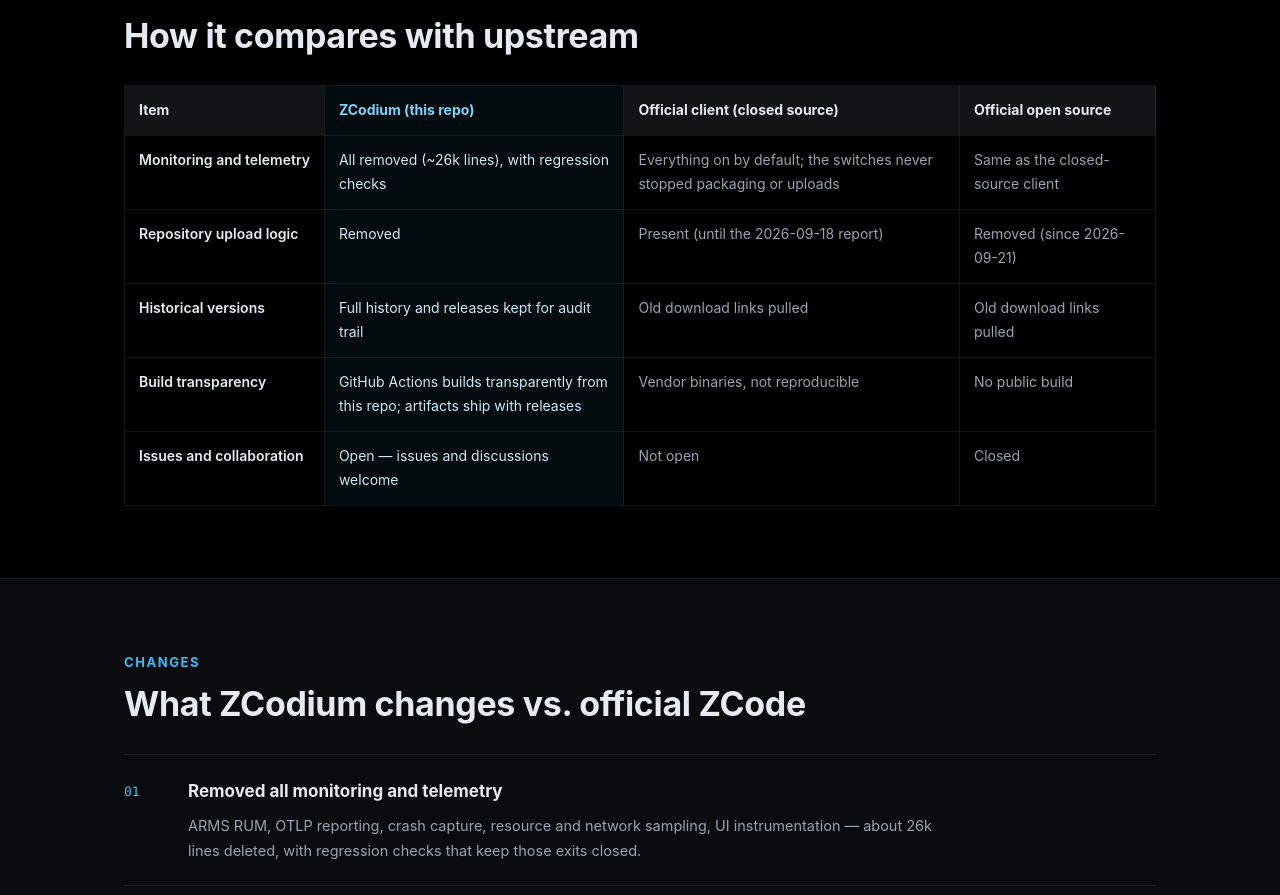
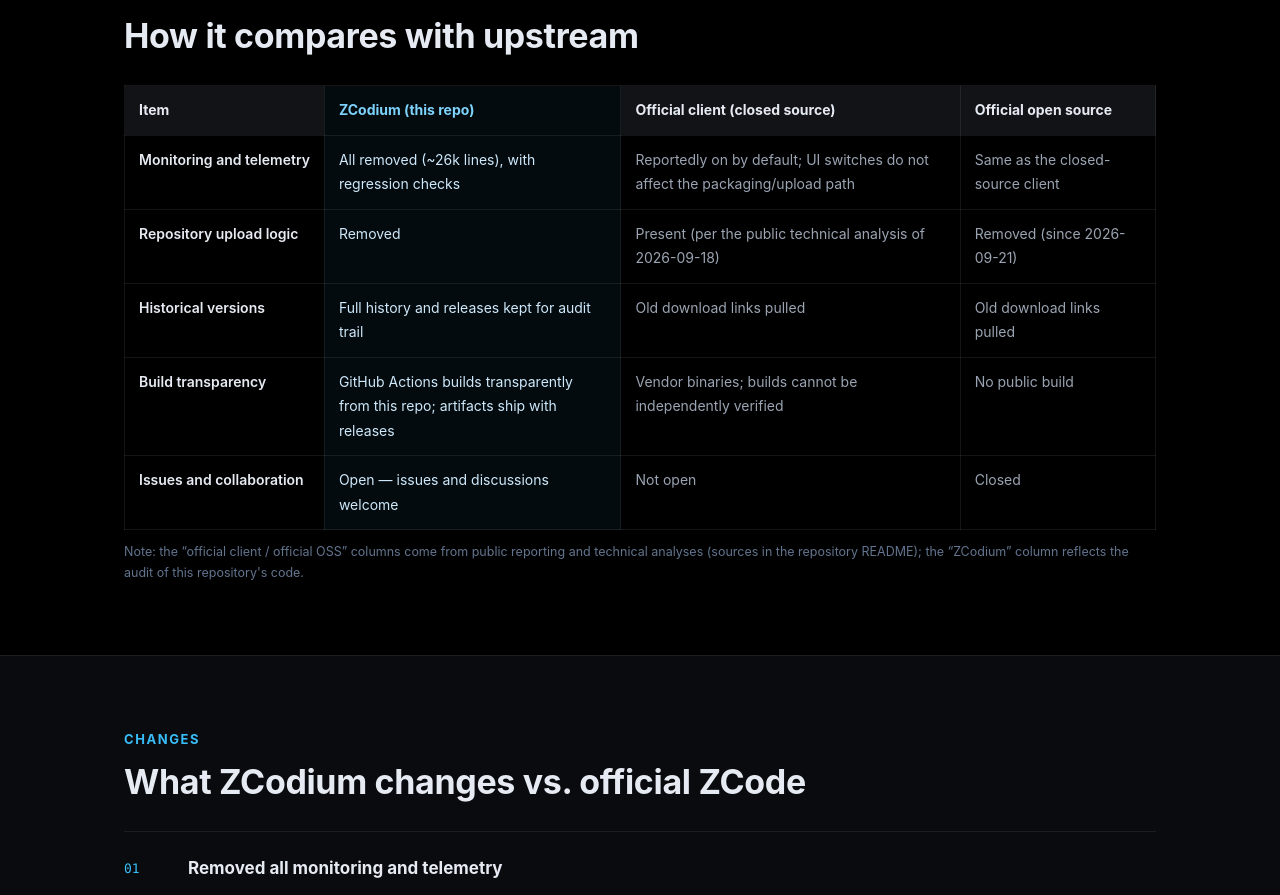
Before and after one commit to ZCodium-project/zcodium-project.github.io, a Svelte app: page / in a window 1280 px wide. Shown: the part 2560-3455 px from the top of the page. Built offline with nearby package versions, Linux system fonts and the light colour scheme; no server answers.

Commit message:
site: soften the comparison wording and cite the sources

```diff
--- a/src/data/content.ts
+++ b/src/data/content.ts
@@ -44,6 +44,7 @@
     kicker: string;
     title: string;
     scrollHint: string;
+    note: string;
     headers: {
       item: string;
       audit: string;
@@ -120,6 +121,7 @@
       kicker: "Compare",
       title: "和官方版本的区别",
       scrollHint: "表格可左右滑动查看",
+      note: "注：“官方客户端 / 官方开源版”两列的信息来自公开报道与技术分析（出处见仓库 README 的“背景”章节）；“ZCodium”一列为本仓库代码的审计结果。",
       headers: {
         item: "对比项",
         audit: "ZCodium（本仓库）",
@@ -130,13 +132,13 @@
         {
           item: "监控与遥测",
           audit: "全部移除（约 2.6 万行），并加防回归检查",
-          client: "全套默认开启，开关管不到打包上传",
+          client: "据公开报道默认全套开启，界面开关不影响打包上传",
           oss: "与闭源版相同",
         },
         {
           item: "仓库上传逻辑",
           audit: "已移除",
-          client: "有（直到 2026-09-18 被曝光）",
+          client: "有（据 2026-09-18 的公开技术分析）",
           oss: "已移除（自 2026-09-21 起）",
         },
         {
@@ -148,7 +150,7 @@
         {
           item: "构建透明度",
           audit: "GitHub Actions 从仓库源码透明构建，产物随 Release 发布",
-          client: "官方二进制，构建不可复现",
+          client: "官方二进制，无法独立复核构建",
           oss: "不提供公开构建",
         },
         {
@@ -256,6 +258,7 @@
       kicker: "Compare",
       title: "How it compares with upstream",
       scrollHint: "Swipe the table sideways",
+      note: "Note: the “official client / official OSS” columns come from public reporting and technical analyses (sources in the repository README); the “ZCodium” column reflects the audit of this repository's code.",
       headers: {
         item: "Item",
         audit: "ZCodium (this repo)",
@@ -266,13 +269,13 @@
         {
           item: "Monitoring and telemetry",
           audit: "All removed (~26k lines), with regression checks",
-          client: "Everything on by default; the switches never stopped packaging or uploads",
+          client: "Reportedly on by default; UI switches do not affect the packaging/upload path",
           oss: "Same as the closed-source client",
         },
         {
           item: "Repository upload logic",
           audit: "Removed",
-          client: "Present (until the 2026-09-18 report)",
+          client: "Present (per the public technical analysis of 2026-09-18)",
           oss: "Removed (since 2026-09-21)",
         },
         {
@@ -284,7 +287,7 @@
         {
           item: "Build transparency",
           audit: "GitHub Actions builds transparently from this repo; artifacts ship with releases",
-          client: "Vendor binaries, not reproducible",
+          client: "Vendor binaries; builds cannot be independently verified",
           oss: "No public build",
         },
         {
--- a/src/lib/CompareSection.svelte
+++ b/src/lib/CompareSection.svelte
@@ -33,5 +33,6 @@
         </tbody>
       </table>
     </div>
+    <p class="mt-3 text-[12.5px] leading-relaxed text-slate-500">{t.compare.note}</p>
   </div>
 </section>
```
